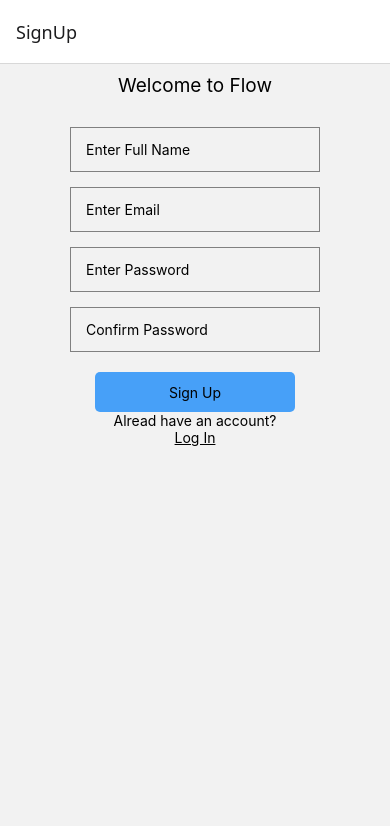
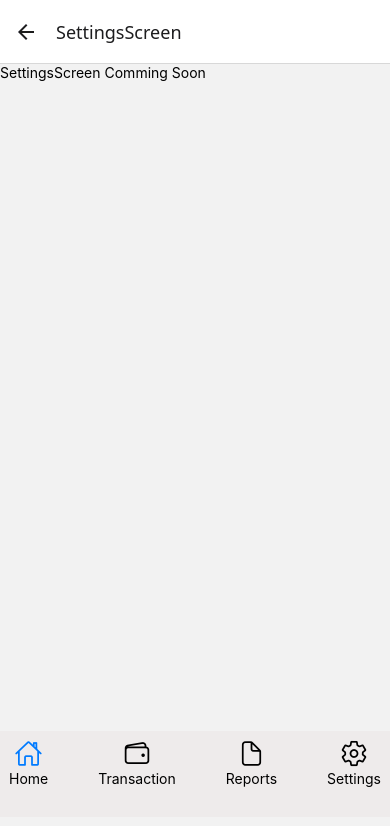
Before and after one commit to Thando1277/Flow, a React Native app: screen /SettingsScreen in a window 390 px wide. Shown: the top 826 px of the page. Built offline with nearby package versions, Linux system fonts and the light colour scheme.

Commit message:
Added bottom naviagtion on every screen

```diff
--- a/App.js
+++ b/App.js
@@ -6,6 +6,9 @@ import { NavigationContainer } from '@react-navigation/native';
 import SignUp from './Screens/SignUp';
 import HomeScreen from './Screens/HomeScreen';
 import LogInScreen from './Screens/LogInScreen';
+import ReportsScreen from './Screens/ReportsScreen';
+import TransactionScreen from './Screens/TransactionScreen';
+import SettingsScreen from './Screens/SettingsScreen';
 
 const Stack = createNativeStackNavigator();
 
@@ -16,6 +19,9 @@ export default function App() {
         <Stack.Screen name='SignUp' component={SignUp}/>
         <Stack.Screen name='HomeScreen' component={HomeScreen}/>
         <Stack.Screen name='LogInScreen' component={LogInScreen}/>
+        <Stack.Screen name='TransactionScreen' component={TransactionScreen}/>
+        <Stack.Screen name='ReportsScreen' component={ReportsScreen}/>
+        <Stack.Screen name='SettingsScreen' component={SettingsScreen}/>
       </Stack.Navigator>
     </NavigationContainer>
   );
--- a/Components/BottomNavigation.jsx
+++ b/Components/BottomNavigation.jsx
@@ -1,24 +1,27 @@
 import { StyleSheet, Text, Touchable, TouchableOpacity, View } from 'react-native'
-import React from 'react'
+import React, { use } from 'react'
 import { Ionicons } from '@expo/vector-icons';
+import { useNavigation } from '@react-navigation/native';
 
 
 const BottomNavigation = () => {
+    const navigation = useNavigation();
+
   return (
     <View style={styles.container}>
-        <TouchableOpacity style={{alignItems: 'center'}}>
+        <TouchableOpacity style={{alignItems: 'center'}} onPress={() => navigation.replace('HomeScreen')}>
             <Ionicons name="home-outline" size={28} color="#007bff"/>
             <Text style={styles.text}>Home</Text>
         </TouchableOpacity>
-        <TouchableOpacity style={{alignItems: 'center'}}>
+        <TouchableOpacity style={{alignItems: 'center'}} onPress={() => navigation.replace('TransactionScreen')}>
             <Ionicons name="wallet-outline" size={28}/>
             <Text style={styles.text}>Transaction</Text>
         </TouchableOpacity>
-        <TouchableOpacity style={{alignItems: 'center'}}>
+        <TouchableOpacity style={{alignItems: 'center'}} onPress={() => navigation.replace('ReportsScreen')}>
             <Ionicons name="document-outline" size={28}/>
             <Text style={styles.text}>Reports</Text>
         </TouchableOpacity>
-        <TouchableOpacity style={{alignItems: 'center'}}>
+        <TouchableOpacity style={{alignItems: 'center'}} onPress={() => navigation.replace('SettingsScreen')}>
             <Ionicons name="settings-outline" size={28}/>
             <Text style={styles.text}>Settings</Text>
         </TouchableOpacity>
@@ -36,7 +39,7 @@ const styles = StyleSheet.create({
         backgroundColor: '#eeebebff',
         padding: 7,
         position: 'absolute',
-        bottom: -583,
+        top: 667,
         height: 86,
         justifyContent: 'center'
     },
--- /dev/null
+++ b/Screens/ReportsScreen.jsx
@@ -0,0 +1,16 @@
+import { StyleSheet, Text, View } from 'react-native'
+import React from 'react'
+import BottomNavigation from '../Components/BottomNavigation'
+
+const ReportsScreen = () => {
+  return (
+    <View>
+      <Text>ReportsScreen Coming Soon</Text>
+      <BottomNavigation/>
+    </View>
+  )
+}
+
+export default ReportsScreen
+
+const styles = StyleSheet.create({})
--- /dev/null
+++ b/Screens/SettingsScreen.jsx
@@ -0,0 +1,16 @@
+import { StyleSheet, Text, View } from 'react-native'
+import React from 'react'
+import BottomNavigation from '../Components/BottomNavigation'
+
+const SettingsScreen = () => {
+  return (
+    <View>
+      <Text>SettingsScreen Comming Soon</Text>
+      <BottomNavigation/>
+    </View>
+  )
+}
+
+export default SettingsScreen
+
+const styles = StyleSheet.create({})
--- /dev/null
+++ b/Screens/TransactionScreen.jsx
@@ -0,0 +1,17 @@
+import { StyleSheet, Text, View } from 'react-native'
+import React from 'react'
+import { useNavigation } from '@react-navigation/native';
+import BottomNavigation from '../Components/BottomNavigation';
+
+const TransactionScreen = () => {
+  return (
+    <View>
+      <Text>TransactionScreen Coming Soon</Text>
+      <BottomNavigation/>
+    </View>
+  )
+}
+
+export default TransactionScreen
+
+const styles = StyleSheet.create({})
```
